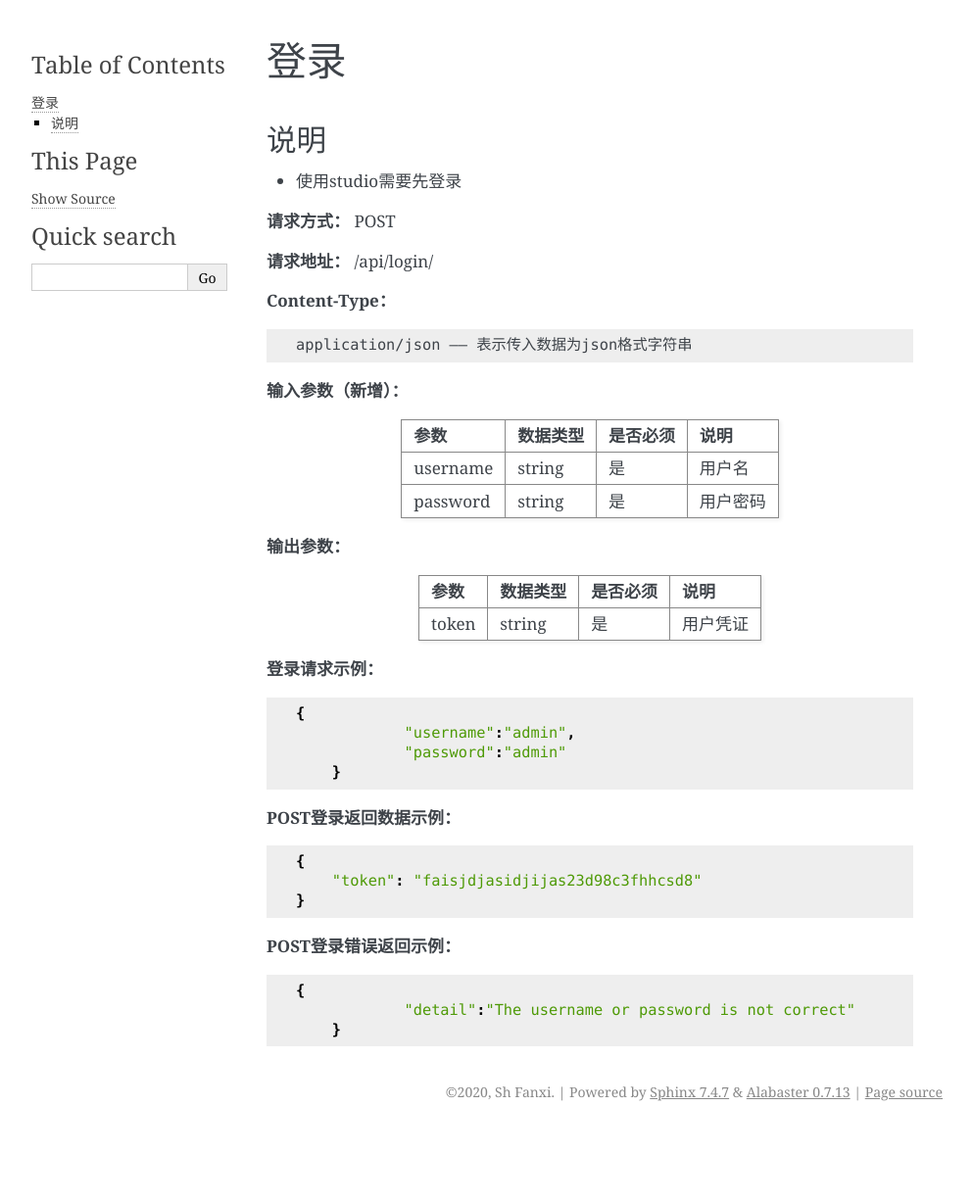
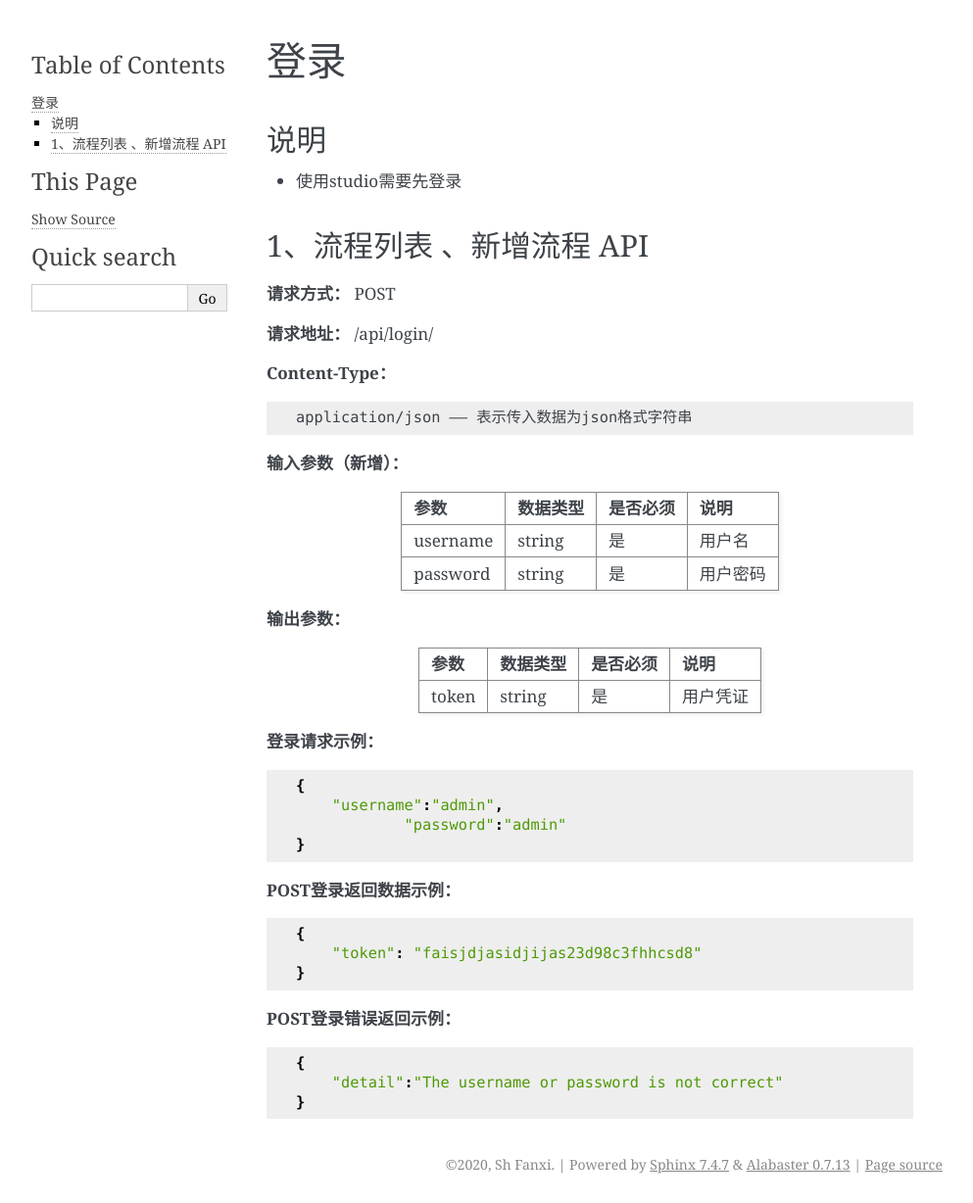
Before and after one commit to shanghaifanxi/api-docs, a Sphinx documentation site: the page built from source/dev/api/user.rst, in a window 1280 px wide. Shown: the whole page at 98% size, without its empty margins (148-1141 px from the left). Built offline with Sphinx 7.4.7, drawn with Linux system fonts in a browser that asks for light colours; before the commit the page ends 1154 px from its top, so only the background shows below that.

```diff
--- a/source/dev/api/user.rst
+++ b/source/dev/api/user.rst
@@ -5,6 +5,8 @@
 -----------------------------------------------------------------------------------------------------------------------
 - 使用studio需要先登录
 
+1、流程列表 、新增流程 API
+-----------------------------------------------------------------------------------------------------------------------
 
 **请求方式：**   POST
 
@@ -40,9 +42,9 @@
 ::
 
     {
-		"username":"admin",
+        "username":"admin",
 		"password":"admin"
-	}
+    }
 
 
 **POST登录返回数据示例：**
@@ -57,5 +59,5 @@
 ::
 
     {
-		"detail":"The username or password is not correct"
-	}
+        "detail":"The username or password is not correct"
+    }
```
